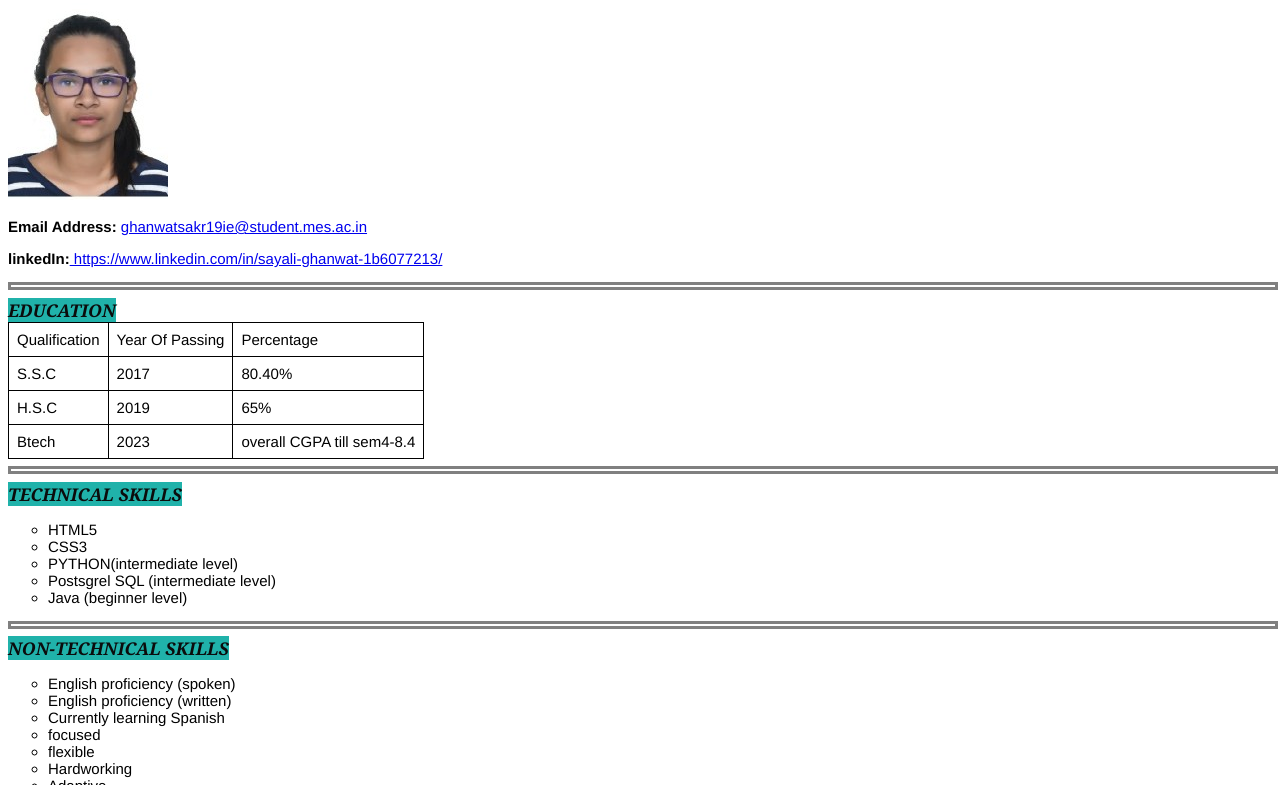
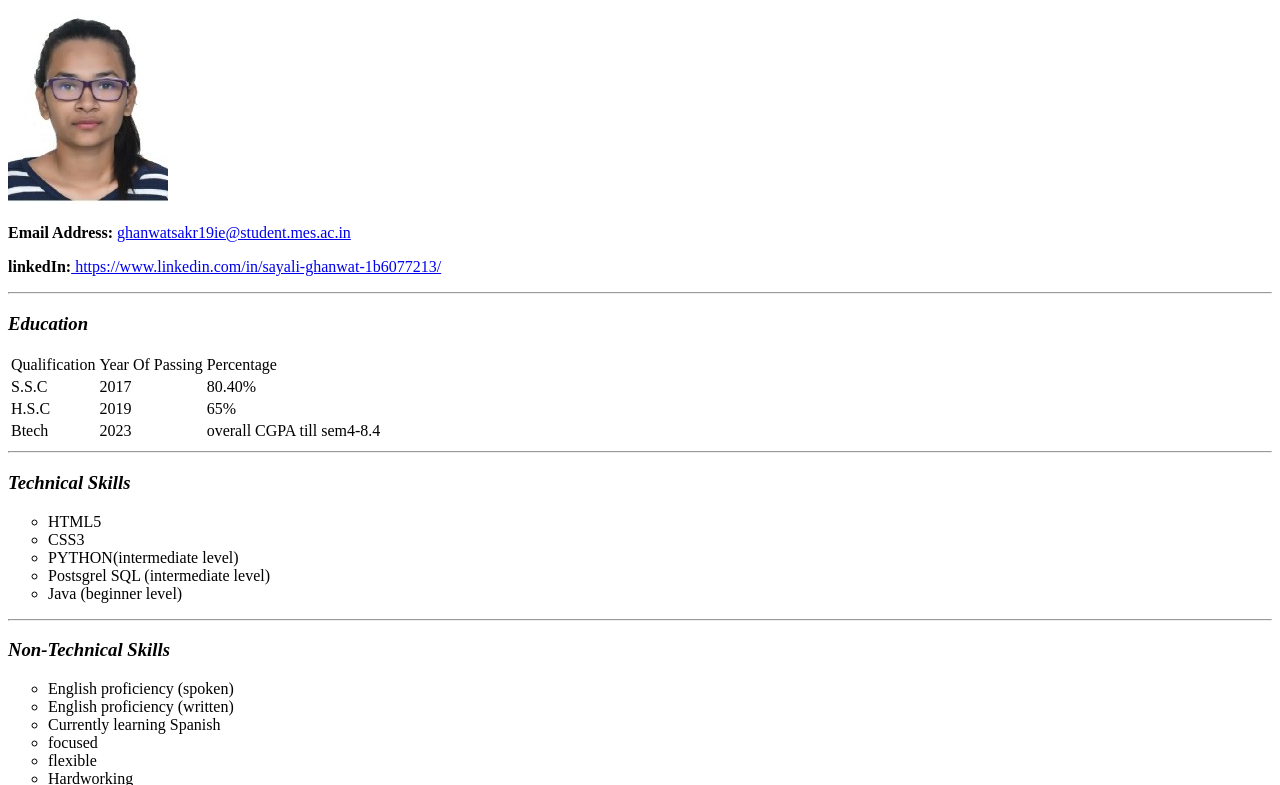
Before and after one commit to skghanwat/cv, a plain HTML site: page cv-css.html in a window 1280 px wide. Shown: the part 73-858 px from the top of the page. Drawn offline with Linux system fonts and the light colour scheme.

Commit message:
Update cv-css.html

```diff
--- a/cv-css.html
+++ b/cv-css.html
@@ -6,48 +6,12 @@
     <meta http-equiv="X-UA-Compatible" content="IE=edge">
     <meta name="viewport" content="width=device-width, initial-scale=1.0">
     <title>ITA525-CV</title>
-    <style>
-        body {
-            font-style: normal;
-            font-family: 'Franklin Gothic Medium', 'Arial Narrow', Arial, sans-serif;
-            font-size: 15px;
-        }
-
-        h3 {
-            color: rgb(11, 12, 12);
-            font-family: Georgia, 'Times New Roman', Times, serif;
-            text-transform: uppercase;
-            background-color:lightseagreen;
-            display: inline;
-
-        }
-
-        hr {
-            height: 2px;
-            width: 100%;
-            color: rgb(70, 73, 73);
-            border-color: gray;
-            border-style: solid;
-            border-width: medium;
-        }
-
-        table {
-            border-collapse: collapse;
-
-        }
-
-        td {
-            border: 1px solid;
-            border-color: black;
-            padding: 8px;
-        }
-    </style>
 
 </head>
 
 <body>
     <div>
-        <h1 style="text-align: center; font-family: -apple-system, BlinkMacSystemFont, 'Segoe UI', Roboto, Oxygen, Ubuntu, Cantarell, 'Open Sans', 'Helvetica Neue', sans-serif; color: grey; background-color: lavender;">
+        <h1>
             Sayali Krishna Ghanwat</h1>
         <img src="./photo.jpg" alt="photo">
         <p><b>Email Address:</b>
```
